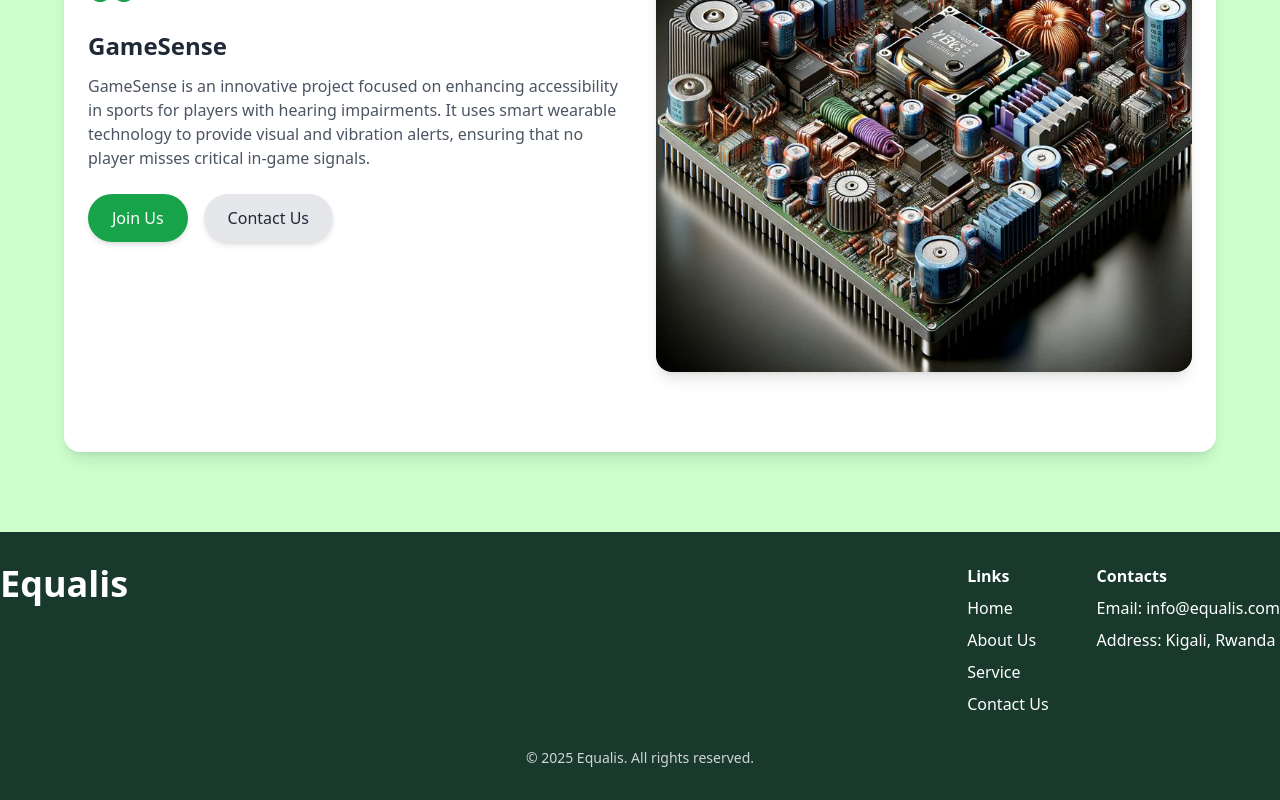
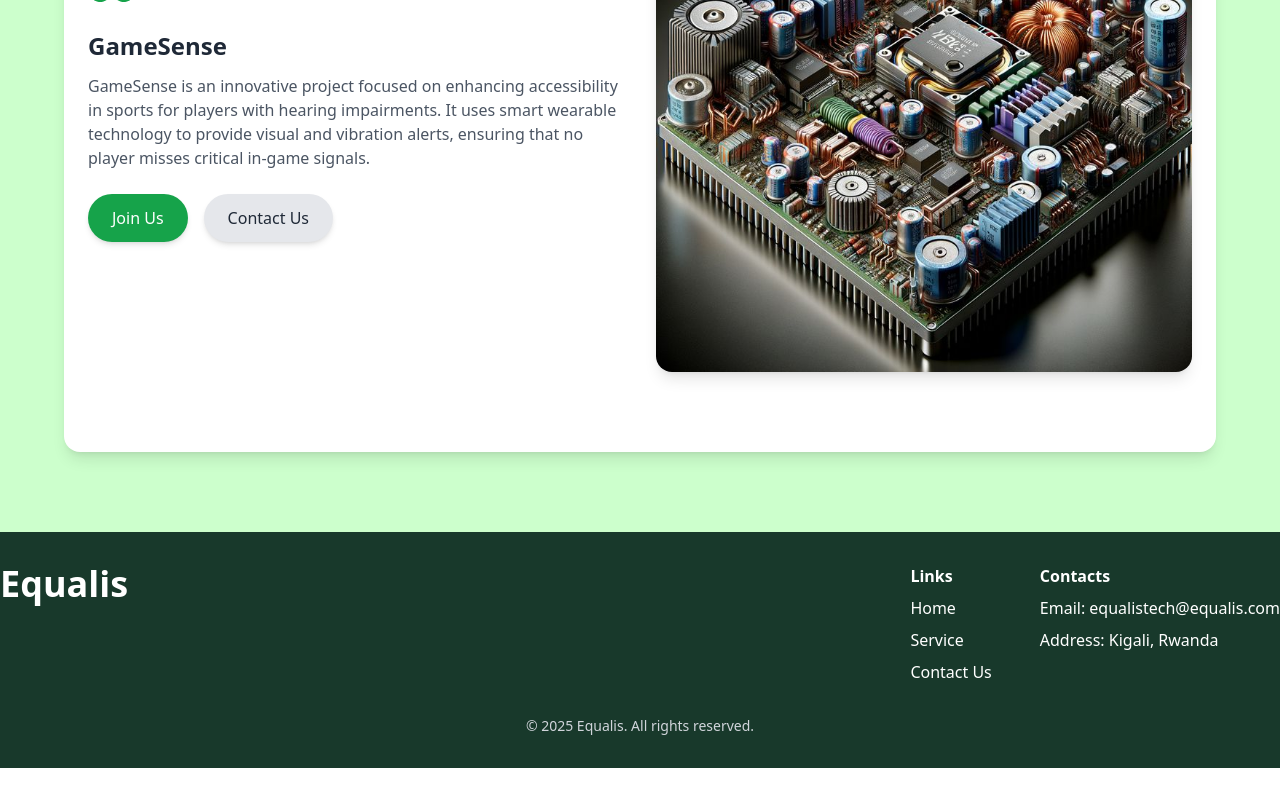
Before and after one commit to theodette/Equalis, a React (Create React App) app: page /services in a window 1280 px wide. Shown: the part 1031-1831 px from the top of the page. After the commit the page ends 1799 px from the top, so only its background shows below. Built offline with nearby package versions, Linux system fonts and the light colour scheme.

Commit message:
secondhttps://docs.google.com/forms/d/1TDQJ6AY6TNKT3zI0YO6u9SHCoRXm0OGbgGX4EEV1Z0I/edit commit

```diff
--- a/src/components/Footer.jsx
+++ b/src/components/Footer.jsx
@@ -18,7 +18,6 @@ const Footer = () => {
             <h2 className="font-bold mb-2">Links</h2>
             <ul className="space-y-2">
               <li><NavLink to="/" className="hover:underline">Home</NavLink></li>
-              <li><NavLink to="/about" className="hover:underline">About Us</NavLink></li>
               <li><NavLink to="/services" className="hover:underline">Service</NavLink></li>
               <li><NavLink to="/contact" className="hover:underline">Contact Us</NavLink></li>
             </ul>
@@ -28,7 +27,7 @@ const Footer = () => {
           <div>
             <h2 className="font-bold mb-2">Contacts</h2>
             <ul className="space-y-2">
-              <li>Email: info@equalis.com</li>
+              <li>Email: equalistech@equalis.com</li>
               <li>Address: Kigali, Rwanda</li>
             </ul>
           </div>
--- a/src/pages/About.jsx
+++ b/src/pages/About.jsx
@@ -2,6 +2,9 @@ import { motion } from "framer-motion";
 import { FaLightbulb, FaGlobe } from "react-icons/fa";
 
 export default function About() {
+
+  const joinUs ="https://docs.google.com/forms/d/1TDQJ6AY6TNKT3zI0YO6u9SHCoRXm0OGbgGX4EEV1Z0I/edit"
+
   const team = [
     {
       name: "Norbert Izere Rukundo",
@@ -166,7 +169,7 @@ export default function About() {
         </h2>
         <div className="flex flex-col sm:flex-row justify-center gap-4 sm:gap-6">
           <a
-            href="/join"
+            href={joinUs}
             className="bg-green-700  text-white px-6 py-2 rounded-xl shadow hover:bg-[#18392B] transition"
           >
             Join Us
--- a/src/pages/Index.jsx
+++ b/src/pages/Index.jsx
@@ -7,6 +7,7 @@ import React, { useRef } from "react";
 import { motion, useInView } from 'framer-motion';
 import { NavLink } from 'react-router-dom';
 import { Swiper, SwiperSlide } from 'swiper/react';
+import { Link } from "react-router-dom"
 import { FaQuoteLeft, FaQuoteRight, FaUsers, FaLightbulb, FaHandsHelping, FaGlobe } from "react-icons/fa";
 
 const Index = ({ interval = 3000 }) => {
@@ -19,7 +20,7 @@ const Index = ({ interval = 3000 }) => {
     { title: "Impact", text: "Our solutions must change lives", icon: <FaGlobe className="text-3xl text-green-600 mb-4" /> },
     { title: "Collaboration", text: "Together, we build a more equal world", icon: <FaHandsHelping className="text-3xl text-green-600 mb-4" /> },
   ];
-
+const joinUs ="https://docs.google.com/forms/d/1TDQJ6AY6TNKT3zI0YO6u9SHCoRXm0OGbgGX4EEV1Z0I/edit"
   return (
     <div className="relative h-full w-full bg-[#ccffcc] flex flex-col items-center justify-center text-[#D9D9D9] overflow-hidden">
 
@@ -42,7 +43,7 @@ const Index = ({ interval = 3000 }) => {
             {/* Mobile Text */}
             <h2 className="md:hidden text-xl font-semibold text-[#18392B]">
               your idea deserves to be brought to life. We offer IoT projects, web and mobile app development...
-              <a className="text-green-600" href="/services"> View More</a>
+              <Link to="/services" className="text-green-600" > View More</Link>
             </h2>
 
             {/* Desktop Text */}
@@ -50,7 +51,7 @@ const Index = ({ interval = 3000 }) => {
               your idea deserves to be brought to life. We offer IoT projects, web and mobile app development...
               <a className="text-[#B8FFB8]" href="/services"> View More</a>
             </p>
-            <a href='/about' className='hidden md:flex bg-[#B8FFB8] p-1 text-green-600 text-xl font-bold rounded-lg w-1/2'>About Us</a>
+            <Link to='/about' className='hidden md:flex bg-[#B8FFB8] p-1 text-green-600 text-xl  font-bold rounded-lg w-1/2'>About Us</Link>
           </motion.div>
 
           {/* Hero Images */}
@@ -157,9 +158,9 @@ const Index = ({ interval = 3000 }) => {
 
       {/* ================= CONTACT SECTION ================= */}
       <section className="px-4 sm:px-10 md:px-20 py-10 flex justify-center">
-        <a href='/contact' className='bg-green-600 px-6 py-2 text-[#B8FFB8] text-xl font-bold rounded-lg hover:bg-[#18392B]'>
+        <Link to='/contact' className='bg-green-600 px-6 py-2 text-[#B8FFB8] text-xl font-bold rounded-lg hover:bg-[#18392B]'>
           Contact us today
-        </a>
+        </Link>
       </section>
 
     </div>
--- a/src/pages/Services.jsx
+++ b/src/pages/Services.jsx
@@ -28,6 +28,7 @@ export default function Services() {
       icon: <FaHandsHelping className="text-4xl text-green-600 mb-4" />,
     },
   ];
+const joinUs ="https://docs.google.com/forms/d/1TDQJ6AY6TNKT3zI0YO6u9SHCoRXm0OGbgGX4EEV1Z0I/edit"
 
   return (
     <section className="bg-[#ccffcc] py-20">
@@ -96,7 +97,7 @@ export default function Services() {
             </p>
             <div className="flex flex-wrap gap-4">
               <a
-                href=""
+                href={joinUs}
                 className="bg-green-600 text-white px-6 py-3 rounded-full shadow-md hover:bg-green-700 transition"
               >
                 Join Us
```
